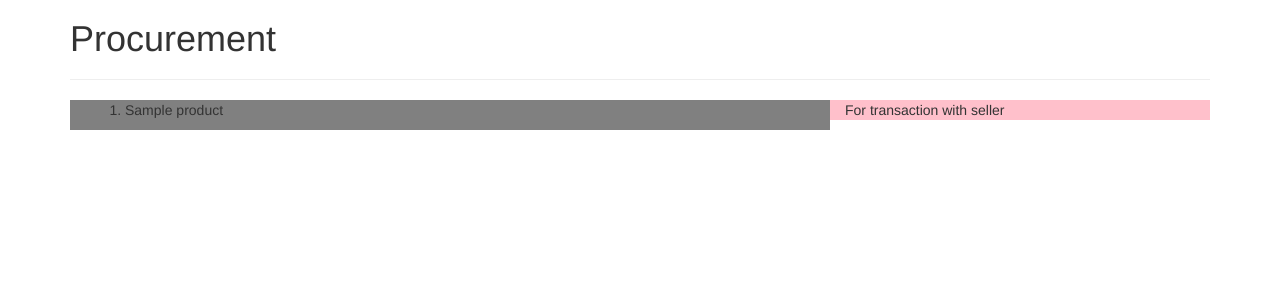
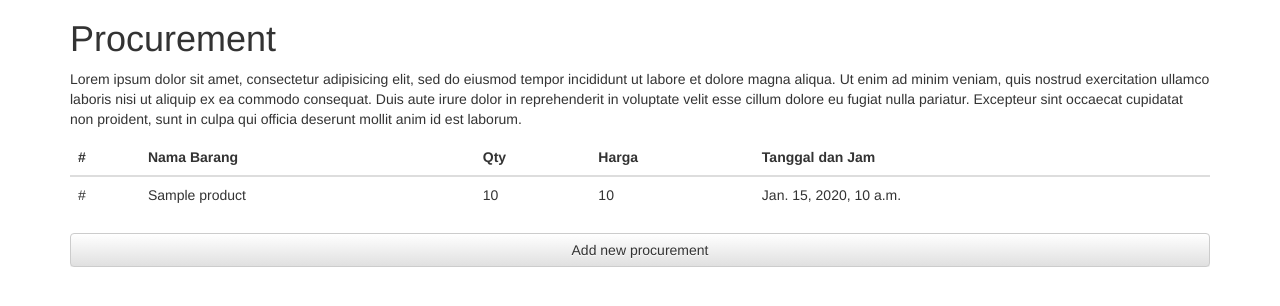
Before and after one commit to jennndol/kfmngr, a Django app: template transactions/templates/buying.html in a window 1280 px wide. Shown: the part 51-357 px from the top of the page. Run offline with Django 3.2, Linux system fonts and the light colour scheme; the template is opened without the code that fills it: most values are stand-ins (such as "Sample title", 1, 10 or a date in 2020); some libraries are stand-ins or nearby versions.

Commit message:
edit procurement views and template

```diff
--- a/transactions/templates/buying.html
+++ b/transactions/templates/buying.html
@@ -5,18 +5,30 @@ Procurement
 
 {% block content %}
 <h1>Procurement</h1>
-<hr>
-<div class="col-md-8" style="background: grey;">
-  <ol>
-  {% for product in products %}
-    <li>
-      {{product.name}}
-    </li>
-  {% endfor %}
-  </ol>
-  <!-- TODO: History -->
-</div>
-<div class="col-md-4" style="background: pink;">
-  For transaction with seller
-</div>
+<p>Lorem ipsum dolor sit amet, consectetur adipisicing elit, sed do eiusmod tempor incididunt ut labore et dolore magna aliqua. Ut enim ad minim veniam, quis nostrud exercitation ullamco laboris nisi ut aliquip ex ea commodo consequat. Duis aute irure dolor in reprehenderit in voluptate velit esse cillum dolore eu fugiat nulla pariatur. Excepteur sint occaecat cupidatat non proident, sunt in culpa qui officia deserunt mollit anim id est laborum.</p>
+<div class="table-responsive">
+<table class="table">
+  <thead>
+    <tr>
+      <th>#</th>
+      <th>Nama Barang</th>
+      <th>Qty</th>
+      <th>Harga</th>
+      <th>Tanggal dan Jam</th>
+    </tr>
+  </thead>
+  <tbody>
+
+    {% for procurement in procurements %}
+    <tr>
+      <td>#</td>
+      <td>{{procurement.product}}</td>
+      <td>{{procurement.quantity}}</td>
+      <td>{{procurement.price}}</td>
+      <td>{{procurement.created_at}}</td>
+    {% endfor %}
+
+  </tbody>
+</table>
+<a href="#" class="btn btn-default btn-block">Add new procurement</a>
 {% endblock %}
--- a/transactions/views.py
+++ b/transactions/views.py
@@ -1,6 +1,6 @@
 from django.shortcuts import render
-from products.models import Product
+from transactions.models import Procurement
 
 def buying(request):
-    products = Product.get_all_products()
-    return render(request, 'buying.html', {'products':products})
+    procurements = Procurement.objects.all()
+    return render(request, 'buying.html', {'procurements':procurements})
```
Also changed, not shown: db.sqlite3, 1 other file.
